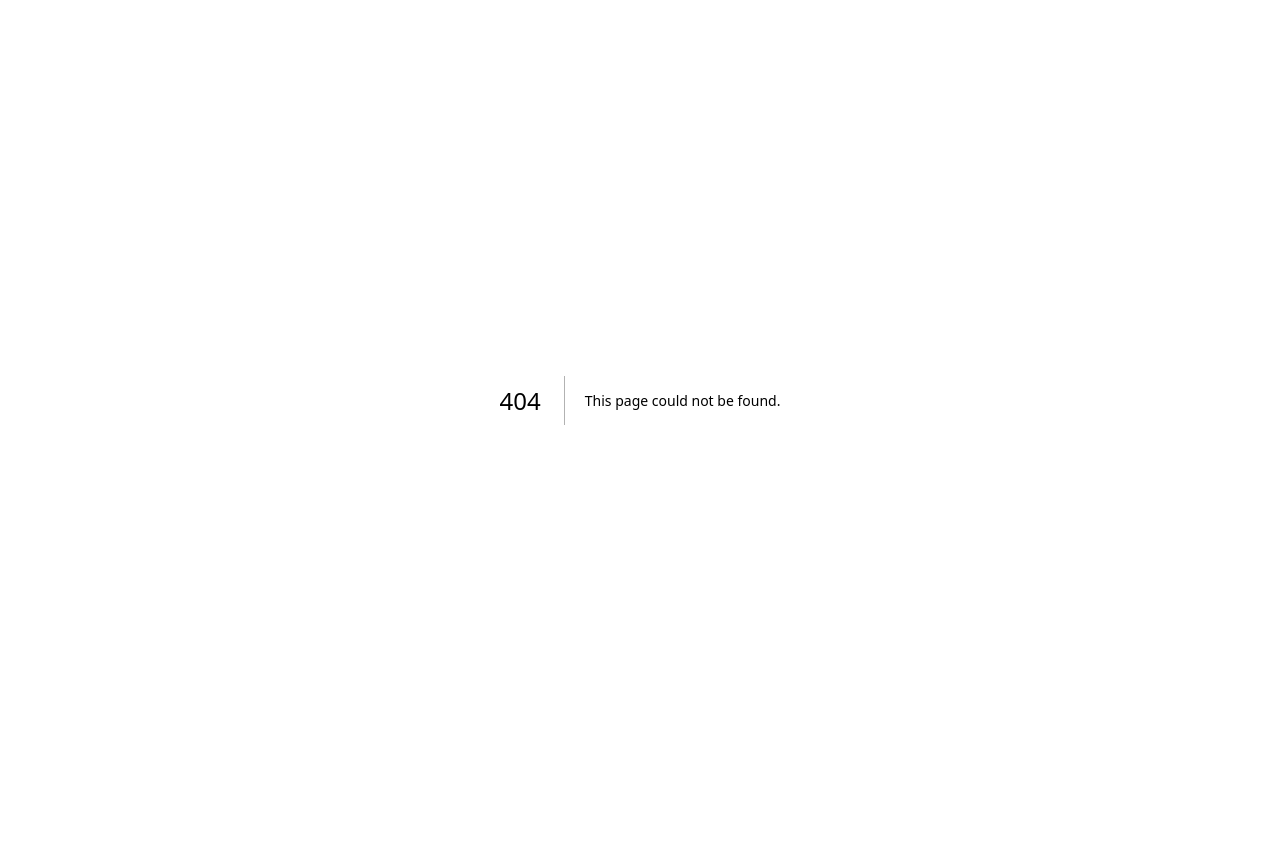
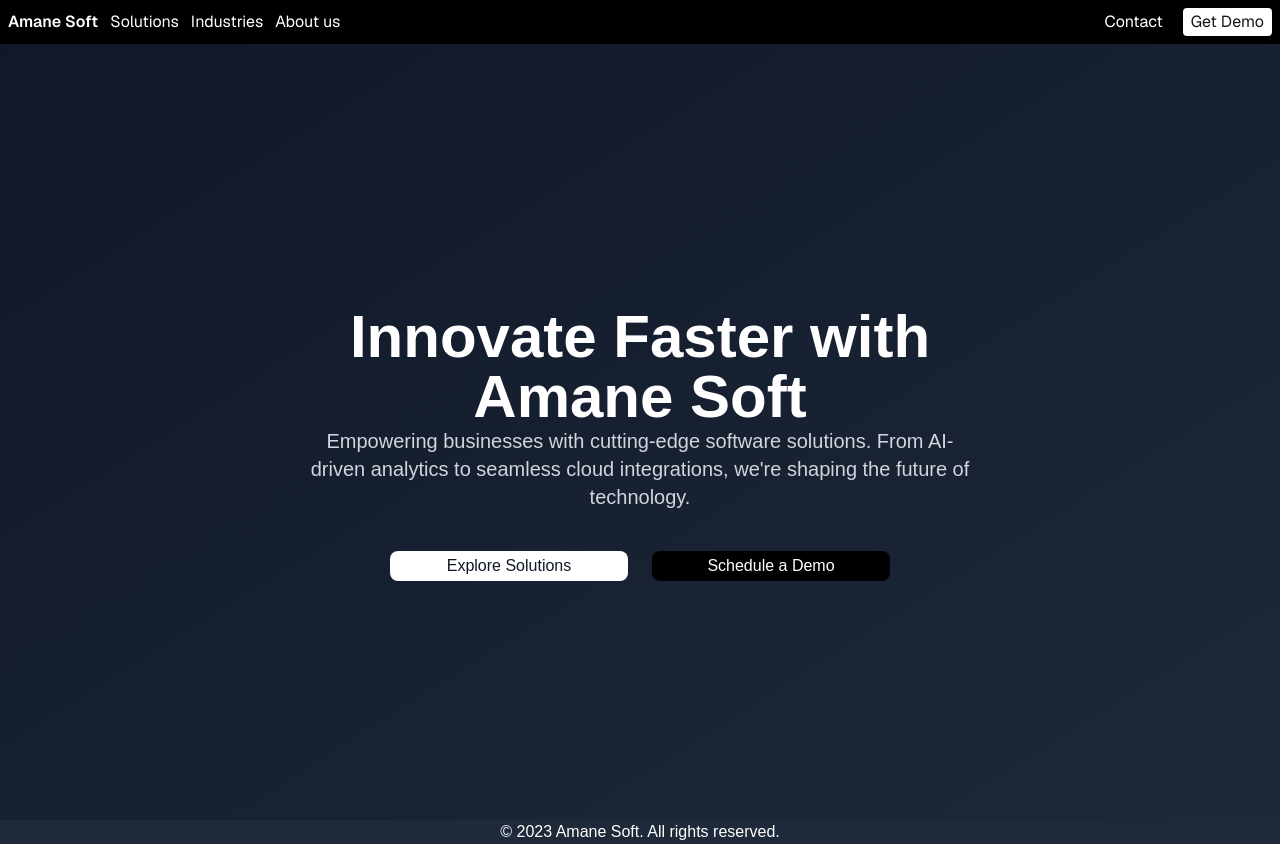
Before and after one commit to angvit/Csphere, a Next.js app in the folder frontend/: page /landingpage in a window 1280 px wide. Before the commit this address had no page. Before the commit the page ends 800 px from the top, so only its background shows below. Built offline with nearby package versions, Linux system fonts and the light colour scheme.

Commit message:
landing page protype

```diff
--- /dev/null
+++ b/frontend/src/app/landingpage/page.tsx
@@ -0,0 +1,33 @@
+import React from "react";
+
+function page() {
+  return (
+    <main className="h-screen w-screen flex items-center justify-center bg-gray-900 bg-gradient-to-br from-gray-900 to-gray-800 text-white relative">
+      <div className="flex flex-col items-center justify-center w-10/12 md:w-8/12 h-full space-y-10 gap-10">
+        <section className="max-w-3xl">
+          <h1 className="text-5xl md:text-6xl font-bold text-center text-white  mb-8">
+            Innovate Faster with
+            <span className="block mt-2">Amane Soft</span>
+          </h1>
+
+          <p className="text-xl text-center text-gray-300 mb-10 max-w-2xl mx-auto">
+            Empowering businesses with cutting-edge software solutions. From
+            AI-driven analytics to seamless cloud integrations, we're shaping
+            the future of technology.
+          </p>
+        </section>
+
+        <section className="flex  justify-center h-[30px] gap-6 w-[300px] md:w-[400px] lg:w-[500px]">
+          <button className="bg-white text-gray-900 px-6 py-3 rounded-lg h-auto w-full text-center  hover:bg-gray-100 transition duration-300 ">
+            Explore Solutions
+          </button>
+          <button className="text-white leading-2 px-6 py-3 w-full text-center hover:text-gray-200 transition duration-300 bg-black rounded-lg">
+            Schedule a Demo
+          </button>
+        </section>
+      </div>
+    </main>
+  );
+}
+
+export default page;
--- a/frontend/src/app/layout.js
+++ b/frontend/src/app/layout.js
@@ -19,8 +19,69 @@ export const metadata = {
 export default function RootLayout({ children }) {
   return (
     <html lang="en">
-      <body className={`${geistSans.variable} ${geistMono.variable}`}>
+      <body className="bg-amber-50 bg-gradient-to-r from-amber-50 to-amber-100 relative">
+        <header
+          style={{
+            fontFamily: `${geistSans.style.fontFamily}, ${geistMono.style.fontFamily}`,
+            padding: "8px 8px",
+            lineHeight: "8px",
+            height: "auto",
+          }}
+          className="flex items-center justify-between px-40 w-full bg-black "
+        >
+          <div
+            style={{
+              display: "flex",
+              alignItems: "center",
+              gap: "12px",
+            }}
+            className="flex items-center space-x-8 w-auto text-white"
+          >
+            <a className=" font-semibold">Amane Soft</a>
+            <a href="#" className="text-gray-500 hover:text-gray-700">
+              Solutions
+            </a>
+            <a href="#" className="text-gray-500 hover:text-gray-700">
+              Industries
+            </a>
+            <a href="#" className="text-gray-500 hover:text-gray-700">
+              About us
+            </a>
+          </div>
+
+          <div
+            style={{
+              display: "flex",
+              alignItems: "center",
+              gap: "12px",
+            }}
+            className="flex items-center space-x-4"
+          >
+            <button
+              style={{
+                padding: "10px 8px",
+              }}
+              className="bg-black p-2  text-white px-4 py-2 rounded hover:bg-gray-400"
+            >
+              Contact
+            </button>
+            <button
+              style={{
+                padding: "10px 8px",
+              }}
+              className="bg-white text-gray px-4 py-2 rounded hover:bg-gray-100 "
+            >
+              Get Demo
+            </button>
+          </div>
+        </header>
         {children}
+
+        <footer className="bg-gray-800 text-white  mt-8 absolute bottom-0 w-full ">
+          <div className="  text-center">
+            <p>&copy; 2023 Amane Soft. All rights reserved.</p>
+          </div>
+        </footer>
       </body>
     </html>
   );
--- a/frontend/src/app/pages/Landingpage.jsx
+++ b/frontend/src/app/pages/Landingpage.jsx
@@ -0,0 +1,21 @@
+import React from "react";
+
+function Landingpage() {
+  return (
+    <main className="h-screen w-screen">
+      <div className="flex flex-col items-center justify-center w-full h-auto ">
+        <section>
+          <h1>Innovate Faster withc Amane Soft</h1>
+
+          <p>
+            Empowering businesses with cutting edge software solutions. From
+            Ai-Driven analytics to seamless cloud integrations, we're shipping
+            the fture of technology.
+          </p>
+        </section>
+      </div>
+    </main>
+  );
+}
+
+export default Landingpage;
```
